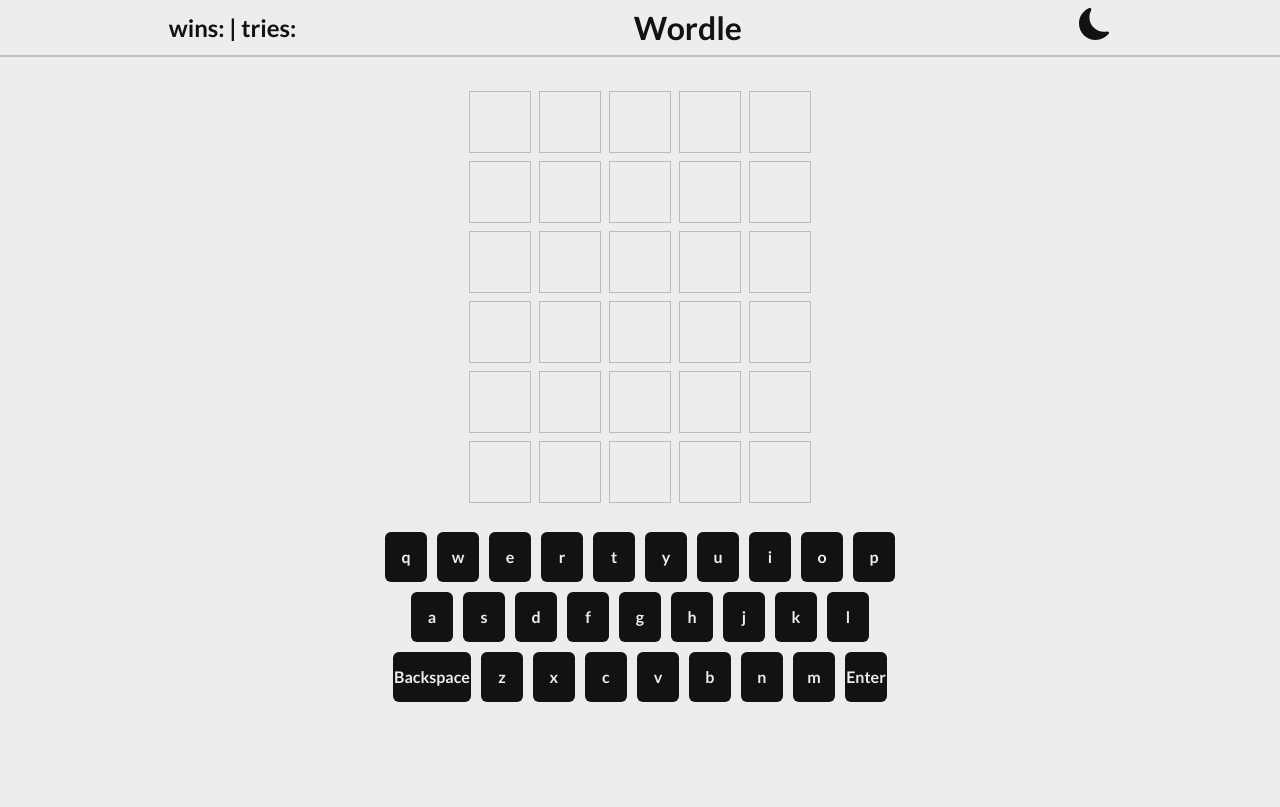
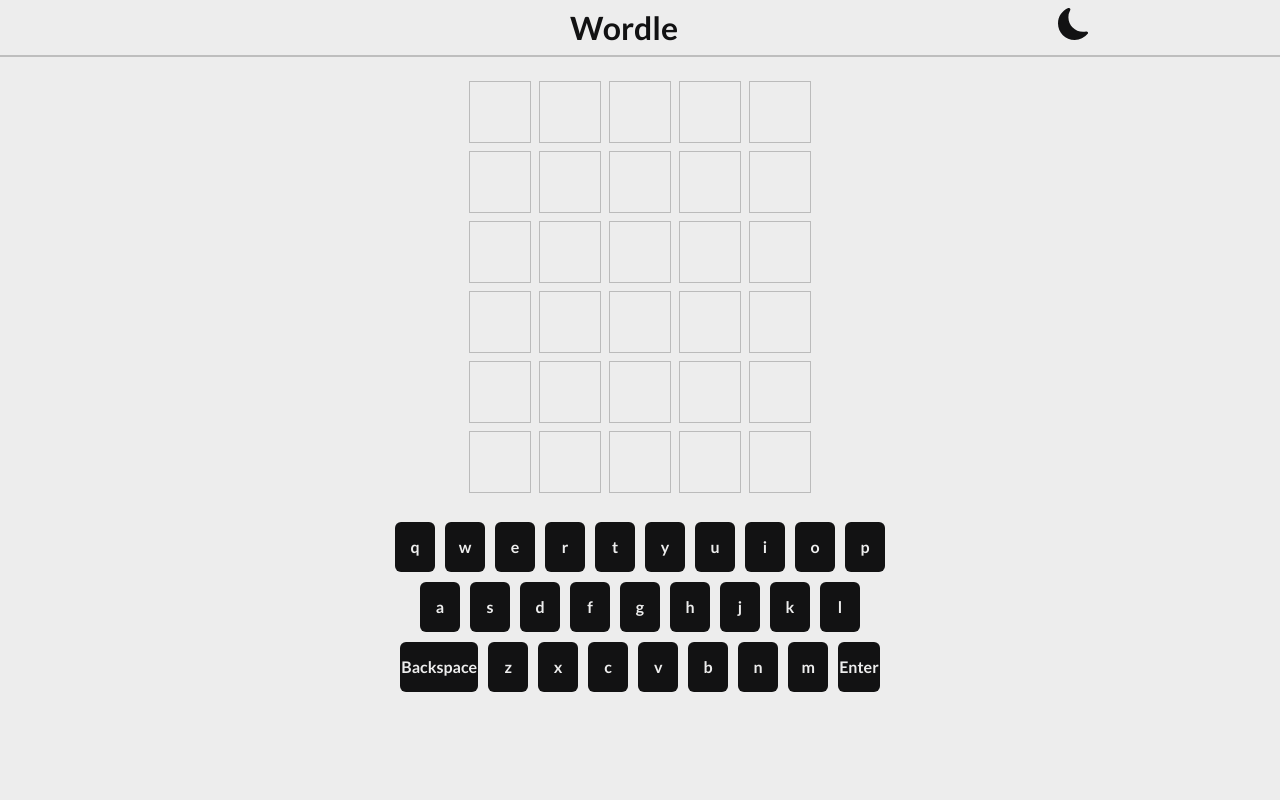
Before and after one commit to marwanAllithy/wordle, a React (Vite) app: page / in a window 1280 px wide. Built offline with nearby package versions, Linux system fonts and the light colour scheme.

Commit message:
final touchs and additions

```diff
--- a/index.html
+++ b/index.html
@@ -2,9 +2,10 @@
 <html lang="en">
   <head>
     <meta charset="UTF-8" />
-    <link rel="icon" type="image/svg+xml" href="/favicon.svg" />
+    <link rel="icon" type="image/svg+xml" href="/favicon.png" />
     <meta name="viewport" content="width=device-width, initial-scale=1.0" />
-    <title>wordle</title>
+    <meta name="description" content="Wordle clone made my OZY" />
+    <title>Wordle</title>
   </head>
   <body>
     <div id="root"></div>
--- a/src/App.jsx
+++ b/src/App.jsx
@@ -30,18 +30,9 @@
       }}
     >
       <nav className="navbar">
-        <div
-          className="scores"
-          style={{
-            color: !isLightMode ? "#121213" : "#ededed",
-            transition: "300ms",
-          }}
-        >
-          <h2 className="scores__statement">
-            wins: {cookies.wins} | tries: {cookies.tries}
-          </h2>
-        </div>
+        <div></div>
         <h1
+          className="title"
           style={{
             color: !isLightMode ? "#121213" : "#ededed",
             transition: "300ms",
--- a/src/compos/KeyPad.jsx
+++ b/src/compos/KeyPad.jsx
@@ -1,6 +1,12 @@
 import React, { useEffect } from "react";
 
-export default function KeyPad({ isLightMode, handleKeyUp, turn, isCorrect, usedKeys }) {
+export default function KeyPad({
+  isLightMode,
+  handleKeyUp,
+  turn,
+  isCorrect,
+  usedKeys,
+}) {
   const lettersArray = [
     "q",
     "w",
@@ -53,16 +59,16 @@
     <div className="keypad">
       {letters?.map((l) => {
         const color = usedKeys[l];
-     //    console.log(usedKeys);
-     //    console.log(color);
+        //    console.log(usedKeys);
+        //    console.log(color);
         return (
           <div
             key={l}
             onClick={() => handleKeyUp({ key: l })}
-             style={{
+            style={{
               background: !isLightMode ? "#121213" : "#ededed",
+              color: isLightMode ? "#121213" : "#ededed",
               transition: "300ms",
-              color: isLightMode ? "#121213" : "#ededed",
             }}
             className={color}
             //  className="yellow"
--- a/src/compos/Model.jsx
+++ b/src/compos/Model.jsx
@@ -1,8 +1,11 @@
-const Model = ({ isCorrect, solution, turn }) => {
+import Scores from "./Scores";
+
+const Model = ({ isCorrect, cookies, solution, turn }) => {
   return (
     <div className="modal">
       {isCorrect && (
         <div>
+          <Scores cookies={cookies} isCorrect={isCorrect} />
           <h1>You Win!</h1>
           <p className="solution">
             <span>the word was</span>
@@ -13,6 +16,7 @@
       )}
       {!isCorrect && (
         <div>
+          <Scores cookies={cookies} isCorrect={isCorrect} />
           <h1>you lose...</h1>
           <p className="solution">{solution}</p>
           <p>Better luck next time :/</p>
--- /dev/null
+++ b/src/compos/Scores.jsx
@@ -0,0 +1,13 @@
+import React from "react";
+
+const Scores = ({ cookies }) => {
+  return (
+    <figure className="scores">
+      <h2 className="scores__statement">
+        wins: {cookies?.wins} | tries: {cookies?.tries}
+      </h2>
+    </figure>
+  );
+};
+
+export default Scores;
--- a/src/compos/Wordle.jsx
+++ b/src/compos/Wordle.jsx
@@ -68,7 +68,7 @@
         isLightMode={isLightMode}
       />
       {showModel && (
-        <Model isCorrect={isCorrect} solution={solution} turn={turn} />
+         <Model cookies={cookies} isCorrect={isCorrect} solution={solution} turn={turn} />
         )}
     </div>
   );
--- a/src/index.scss
+++ b/src/index.scss
@@ -1,28 +1,32 @@
-@import url('https://fonts.googleapis.com/css2?family=Lato:ital,wght@0,100;0,300;0,400;0,700;0,900;1,100;1,300;1,400;1,700;1,900&display=swap');
+@import url("https://fonts.googleapis.com/css2?family=Lato:ital,wght@0,100;0,300;0,400;0,700;0,900;1,100;1,300;1,400;1,700;1,900&display=swap");
 body {
   text-align: center;
   font-size: 1em;
   font-family: verdana;
   margin: 0;
   overflow-x: hidden;
-  scroll-behavior: smooth;font-family: 'Lato', sans-serif;
+  scroll-behavior: smooth;
+  font-family: "Lato", sans-serif;
 }
-h1 {
-  font-size: 2rem;
-  color: #333;
-  margin: auto 0;
-
-}
-.mode__button {
-  margin: auto 0;
-  font-size: 2rem;
+.App{
+  height: 100vh;
 }
 .navbar {
   border-bottom: 2px solid #bebebe;
+  height: 55px;
+  margin: auto;
+  margin-bottom: 20px;
   display: flex;
-  height: 55px;
-  margin-bottom: 30px;
   justify-content: space-around;
+  .mode__button {
+    margin: auto 0;
+    font-size: 2rem;
+  }
+  .title {
+    font-size: 2rem;
+    color: #333;
+    margin: auto 0;
+  }
 }
 /* rows */
 .row {
@@ -111,12 +115,12 @@
   animation: bounce 0.1s ease-in-out forwards;
 }
 .keypad {
-  max-width: 540px;
+  max-width: 500px;
   margin: 20px auto;
 }
 .keypad > div {
   margin: 5px;
-  min-width: 40px;
+  min-width: 38px;
   padding: 0 1px;
   height: 50px;
   background: #eee;
@@ -126,10 +130,6 @@
   font-size: 1rem;
   font-weight: 600;
   transition: 300ms;
-}
-.keypad > div :hover{
-  background: #bababa;
-
 }
 .click {
   transition: 200ms;
@@ -152,12 +152,6 @@
   background: #a1a1a1 !important;
   transition: all 0.3s ease-in !important;
 }
-.scores{
-  margin: auto 0;
-  .scores__statement{
-    margin: auto 0;
-  }
-}
 @keyframes fade {
   0% {
     opacity: 0;
@@ -167,7 +161,7 @@
   }
 }
 .modal {
-  background: rgba(255,255,255,0.7);
+  background: rgba(255, 255, 255, 0.7);
   position: fixed;
   width: 100%;
   height: 100%;
@@ -181,7 +175,7 @@
   padding: 40px;
   border-radius: 10px;
   margin: 12% auto;
-  box-shadow: 2px 2px 10px rgba(0,0,0,0.2);
+  box-shadow: 2px 2px 10px rgba(0, 0, 0, 0.2);
 }
 .modal .solution {
   color: #ff004c;
@@ -190,3 +184,9 @@
   text-transform: uppercase;
   letter-spacing: 1px;
 }
+.scores {
+  margin: auto 0;
+  .scores__statement {
+    margin: auto 0;
+  }
+}
```
Also changed, not shown: favicon.png (added), favicon.svg (deleted).
